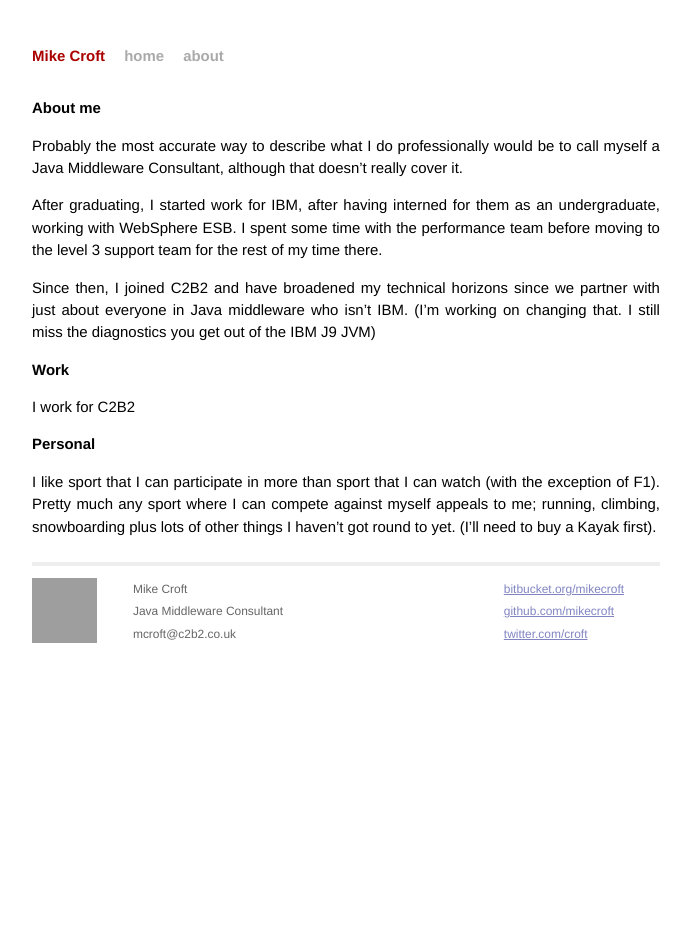
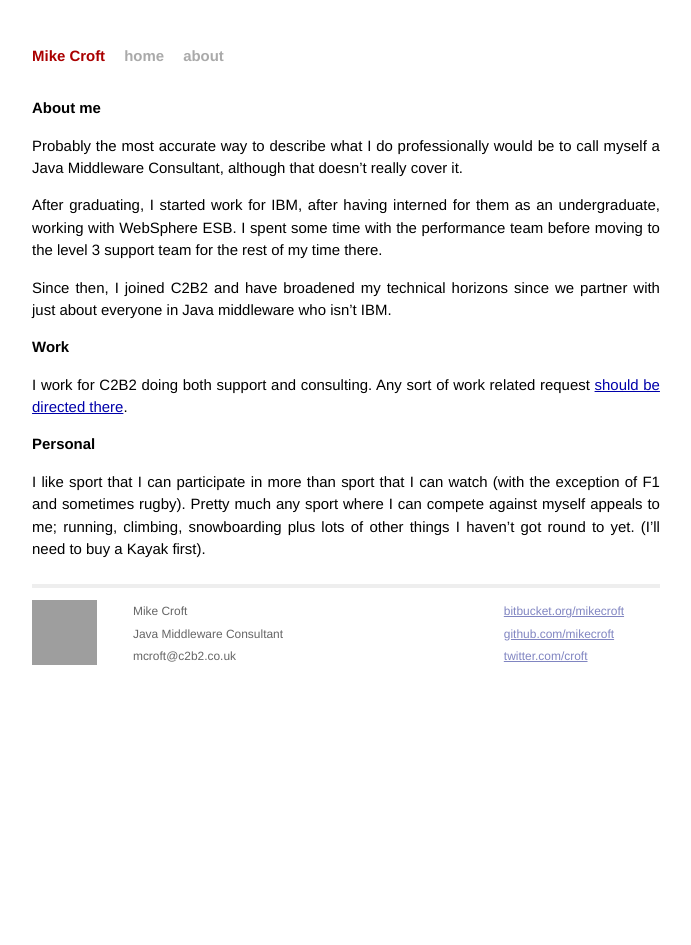
Before and after one commit to mikecroft/mikecroft.github.io, a Jekyll site: the page built from about/index.md, in a window 1280 px wide. Shown: the whole page, without its empty margins (294-985 px from the left). Built offline with Jekyll 4.4.1, drawn with Linux system fonts in a browser that asks for light colours; Markdown is read by kramdown in place of the engine named in the settings; grey boxes are pictures that could not be loaded.

Commit message:
updated about page

```diff
--- a/about/index.md
+++ b/about/index.md
@@ -9,10 +9,10 @@ Probably the most accurate way to describe what I do professionally would be to
 
 After graduating, I started work for IBM, after having interned for them as an undergraduate, working with WebSphere ESB. I spent some time with the performance team before moving to the level 3 support team for the rest of my time there.
 
-Since then, I joined C2B2 and have broadened my technical horizons since we partner with just about everyone in Java middleware who isn't IBM. (I'm working on changing that. I still miss the diagnostics you get out of the IBM J9 JVM)
+Since then, I joined C2B2 and have broadened my technical horizons since we partner with just about everyone in Java middleware who isn't IBM.
 
 ## Work
-I work for C2B2
+I work for C2B2 doing both support and consulting. Any sort of work related request [should be directed there](http://c2b2.co.uk/contact).
 
 ## Personal
-I like sport that I can participate in more than sport that I can watch (with the exception of F1). Pretty much any sport where I can compete against myself appeals to me; running, climbing, snowboarding plus lots of other things I haven't got round to yet. (I'll need to buy a Kayak first).
+I like sport that I can participate in more than sport that I can watch (with the exception of F1 and sometimes rugby). Pretty much any sport where I can compete against myself appeals to me; running, climbing, snowboarding plus lots of other things I haven't got round to yet. (I'll need to buy a Kayak first).
```
